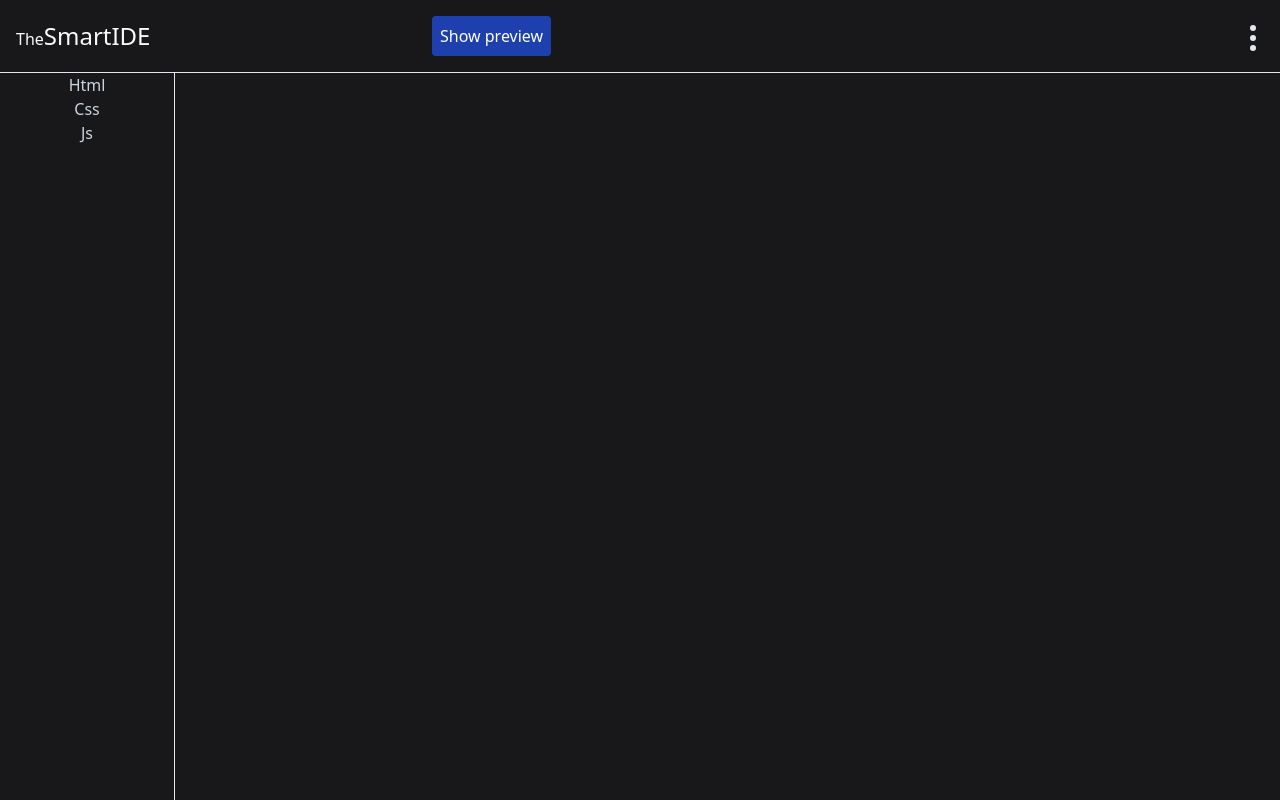
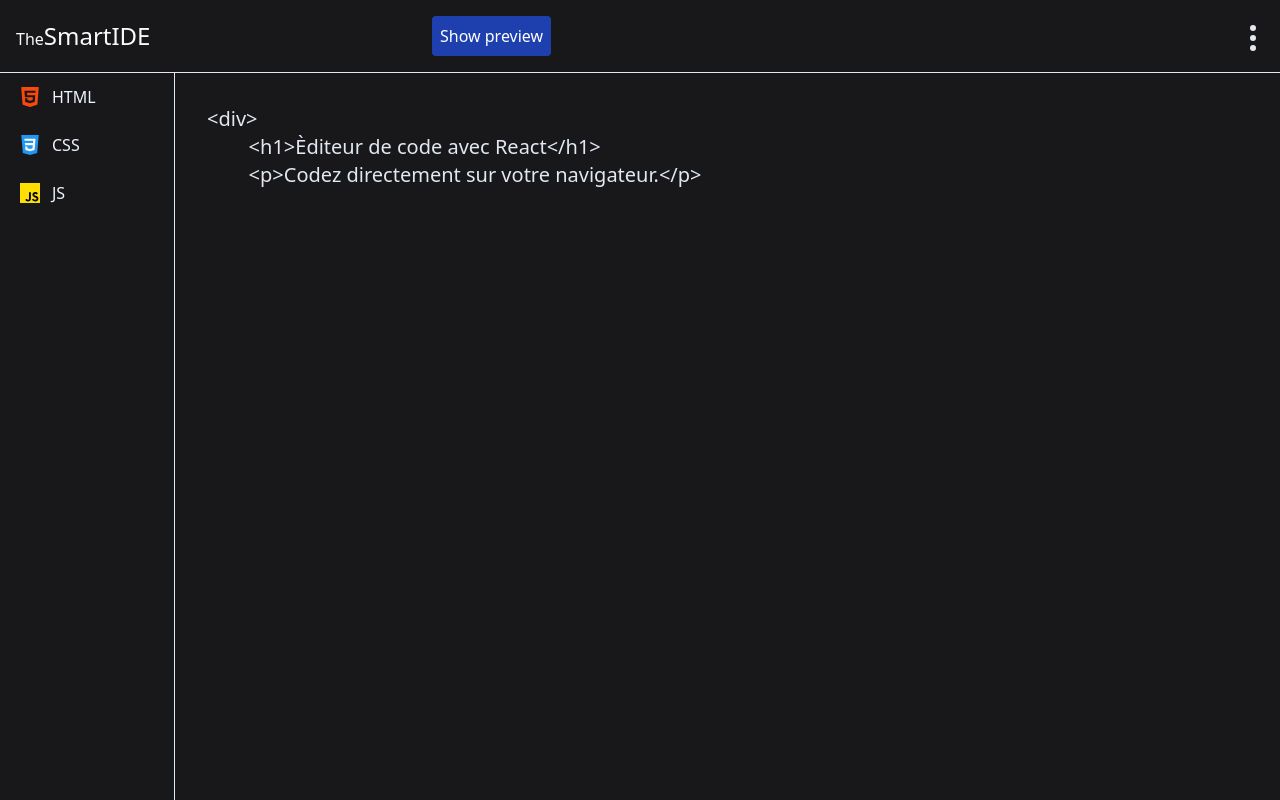
Before and after one commit to Nor-Eddin/AppIde, a React (Vite) app: page / in a window 1280 px wide. Built offline with nearby package versions, Linux system fonts and the light colour scheme.

Commit message:
Affichage des boutons

```diff
--- /dev/null
+++ b/src/components/ButtonTab.jsx
@@ -0,0 +1,11 @@
+import React from 'react'
+
+export default function ButtonTab({ id, toggleTab, buttonContent, imgURL }) {
+    return (
+        <button onClick={() => toggleTab(id)}
+            className='flex items-center px-5 py-3 hover:bg-slate-600 focus:bg-slate-600 outline-none'>
+            <img src={imgURL} className='w-5' alt="" />
+            <span className='ml-3 text-slate-100 text-md '>{buttonContent}</span>
+        </button>
+    )
+}
--- a/src/components/CodeTab.jsx
+++ b/src/components/CodeTab.jsx
@@ -1,13 +1,12 @@
 import React from 'react';
-import { useSelector } from 'react-redux';
 
-export default function CodeTab() {
 
-  const tabsState= useSelector(state => state.tabs);
-console.log(tabsState);
+export default function CodeTab({code,id}) {
+
+
   return (
     <div>
-      <textarea  spellCheck="false" className='bg-zinc-900 text-slate-200 text-xl p-8 block h-full w-full focus:outline-none resize-none'>
+      <textarea value={code} spellCheck="false" className='bg-zinc-900 text-slate-200 text-xl p-8 block h-full w-full focus:outline-none resize-none'>
 
       </textarea>
     </div>
--- a/src/components/Tabs.jsx
+++ b/src/components/Tabs.jsx
@@ -1,16 +1,29 @@
 import React from 'react';
 import CodeTab from './CodeTab';;
+import { useSelector } from 'react-redux';
+import { useState } from 'react';
+import ButtonTab from './ButtonTab';
 
 export default function Tabs() {
+
+    const tabsState= useSelector(state => state.tabs);
+    const[tabIndex,setTabIndex]=useState(tabsState[0].id);
+    console.log(tabsState);
+
     return (
         <div className='flex grow'>
             <div className='grow flex flex-col w-[175px] shrink-0 text-slate-300 border-r border-slate-200'>
-                <button>Html</button>
-                <button>Css</button>
-                <button>Js</button>
+              {tabsState.map(tab=>(
+                <ButtonTab
+                key={tab.id}
+                id={tab.id}
+                toggleTab={id=>setTabIndex(id)}
+                imgURL={tab.imgURL}
+                buttonContent={tab.buttonContent}/>
+              ))}
             </div>
             <div className="w-full grow relative">
-                <CodeTab/>
+                <CodeTab id={tabIndex} code={tabsState.find(obj=>obj.id===tabIndex).code}/>
             </div>
 
         </div>
--- a/src/features/tabs.js
+++ b/src/features/tabs.js
@@ -11,7 +11,7 @@ const initialState = [
         code: `<div>
         <h1>Èditeur de code avec React</h1>
         <p>Codez directement sur votre navigateur.</p>
-        </div>`
+</div>`,
     },
     {
         id: 2,
@@ -23,7 +23,7 @@ const initialState = [
             padding: 25px;
             color: #111;
             background-color: #f1f1f1;
-        }`
+        }`,
     },
     {
         id: 3,
@@ -45,5 +45,5 @@ export const codeUpdater = createSlice({
     }
 })
 
-export const {updateCode}=codeUpdater.actions
+export const { updateCode } = codeUpdater.actions
 export default codeUpdater.reducer
```
